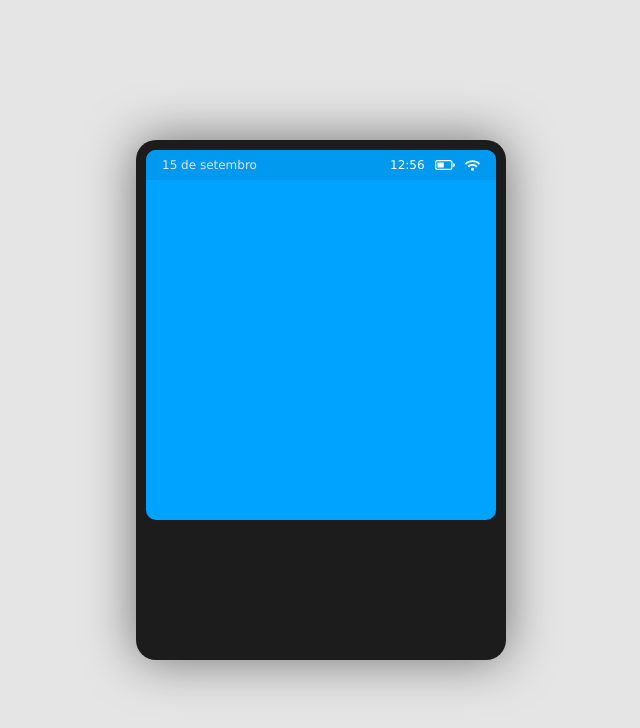
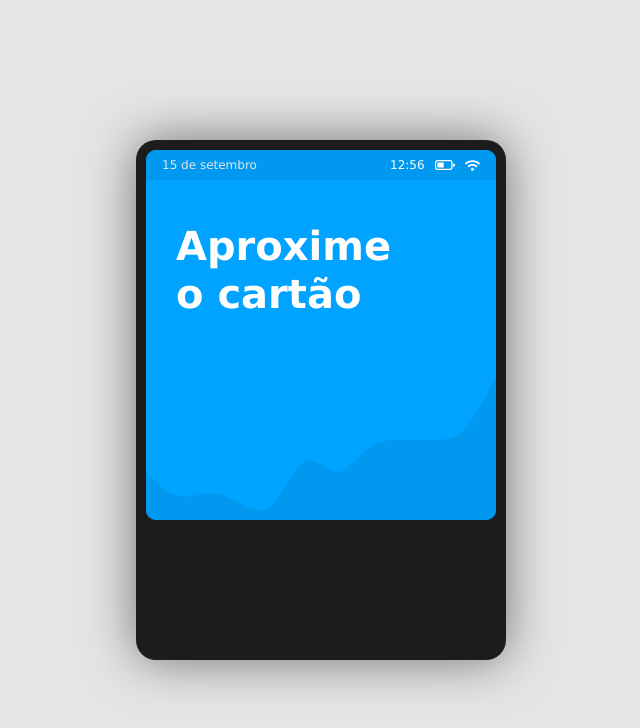
Before and after one commit to anthonyvii27/IDKTN, a React (Create React App) app in the folder frontend/: page / in a window 1280 px wide. Shown: the top 728 px of the page, without its empty margins (319-959 px from the left). Built offline with nearby package versions, Linux system fonts and the light colour scheme.

Commit message:
feat: frontend - added message and wave

```diff
--- a/frontend/src/App.js
+++ b/frontend/src/App.js
@@ -3,12 +3,18 @@ import MainScreen from './layout/main';
 import Device from './layout/device';
 import DeviceScreen from './layout/deviceScreen';
 import Bar from './layout/bar';
+import MessageSection from './layout/message';
+import Wave from './layout/wave';
 
 const App = () => (
     <MainScreen>
         <Device>
             <DeviceScreen>
                 <Bar />
+
+                <MessageSection message="Aproxime o cartão" />
+
+                <Wave />
             </DeviceScreen>
         </Device>
     </MainScreen>
--- /dev/null
+++ b/frontend/src/layout/message/index.jsx
@@ -0,0 +1,15 @@
+import React from 'react';
+import {
+    MessageContainer,
+    MessageText
+} from './styles';
+
+const MessageSection = props => (
+    <MessageContainer>
+        <MessageText>
+            {props.message}
+        </MessageText>
+    </MessageContainer>
+);
+
+export default MessageSection;
--- /dev/null
+++ b/frontend/src/layout/message/styles.js
@@ -0,0 +1,18 @@
+import styled from 'styled-components';
+
+export const MessageContainer = styled.section`
+    width: 100%;
+    height: 180px;
+
+    display: flex;
+    align-items: center;
+`
+
+export const MessageText = styled.h1`
+    font-family: Verdana, Geneva, Tahoma, sans-serif;
+    font-size: 40px;
+    font-weight: 700;
+    color: #FFF;
+    line-height: 1.2;
+    padding: 0 80px 0 30px;
+`
--- /dev/null
+++ b/frontend/src/layout/wave/index.jsx
@@ -0,0 +1,13 @@
+import React from 'react';
+
+import { WaveContainer } from './styles';
+
+const Wave = () => (
+    <WaveContainer>
+        <svg width="100%" height="100%" viewBox="0 0 381 295" fill="none" xmlns="http://www.w3.org/2000/svg" preserveAspectRatio="none">
+            <path d="M0 206.5L5.76792 216.364C11.5358 225.859 23.0187 246.141 34.6604 250.75C46.1698 255.359 57.6792 246.141 69.3208 245.864C80.8302 246.141 92.3396 255.359 103.981 265.5C115.464 275.641 127 284.859 138.642 265.5C150.098 246.141 161.66 196.359 173.302 186.864C184.732 177 196.321 206.5 207.698 206.5C219.366 206.5 230.981 177 242.358 162.25C254 147.5 265.642 147.5 277.019 147.5C288.634 147.5 300.302 147.5 311.679 147.5C323.268 147.5 334.698 147.5 346.34 127.864C357.902 107.859 369.358 69.1406 375.179 49.1359L381 29.5V295H375.232C369.464 295 357.981 295 346.34 295C334.83 295 323.321 295 311.679 295C300.17 295 288.66 295 277.019 295C265.536 295 254 295 242.358 295C230.902 295 219.34 295 207.698 295C196.268 295 184.679 295 173.302 295C161.634 295 150.019 295 138.642 295C127 295 115.358 295 103.981 295C92.366 295 80.6979 295 69.3208 295C57.7321 295 46.3021 295 34.6604 295C23.0981 295 11.6417 295 5.82083 295H0V206.5Z" fill="#0099EF"/>
+        </svg>
+    </WaveContainer>
+);
+
+export default Wave;
--- /dev/null
+++ b/frontend/src/layout/wave/styles.js
@@ -0,0 +1,13 @@
+import styled from 'styled-components';
+
+export const WaveContainer = styled.section`
+    width: 100%;
+    height: 160px;
+    display: flex;
+    align-items: center;
+
+    svg {
+        border-bottom-left-radius: 10px;
+        border-bottom-right-radius: 10px;
+    }
+`
```
